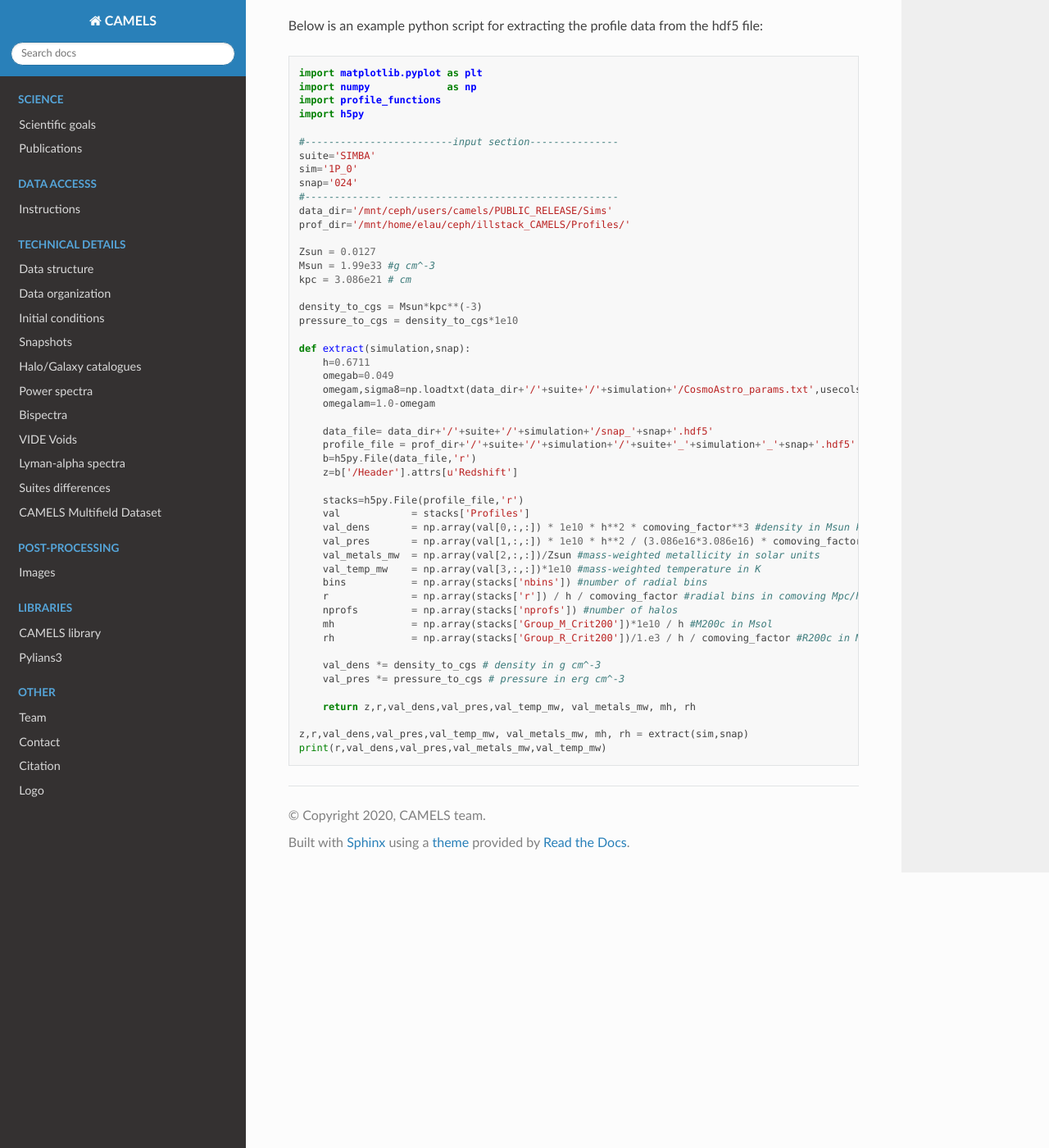
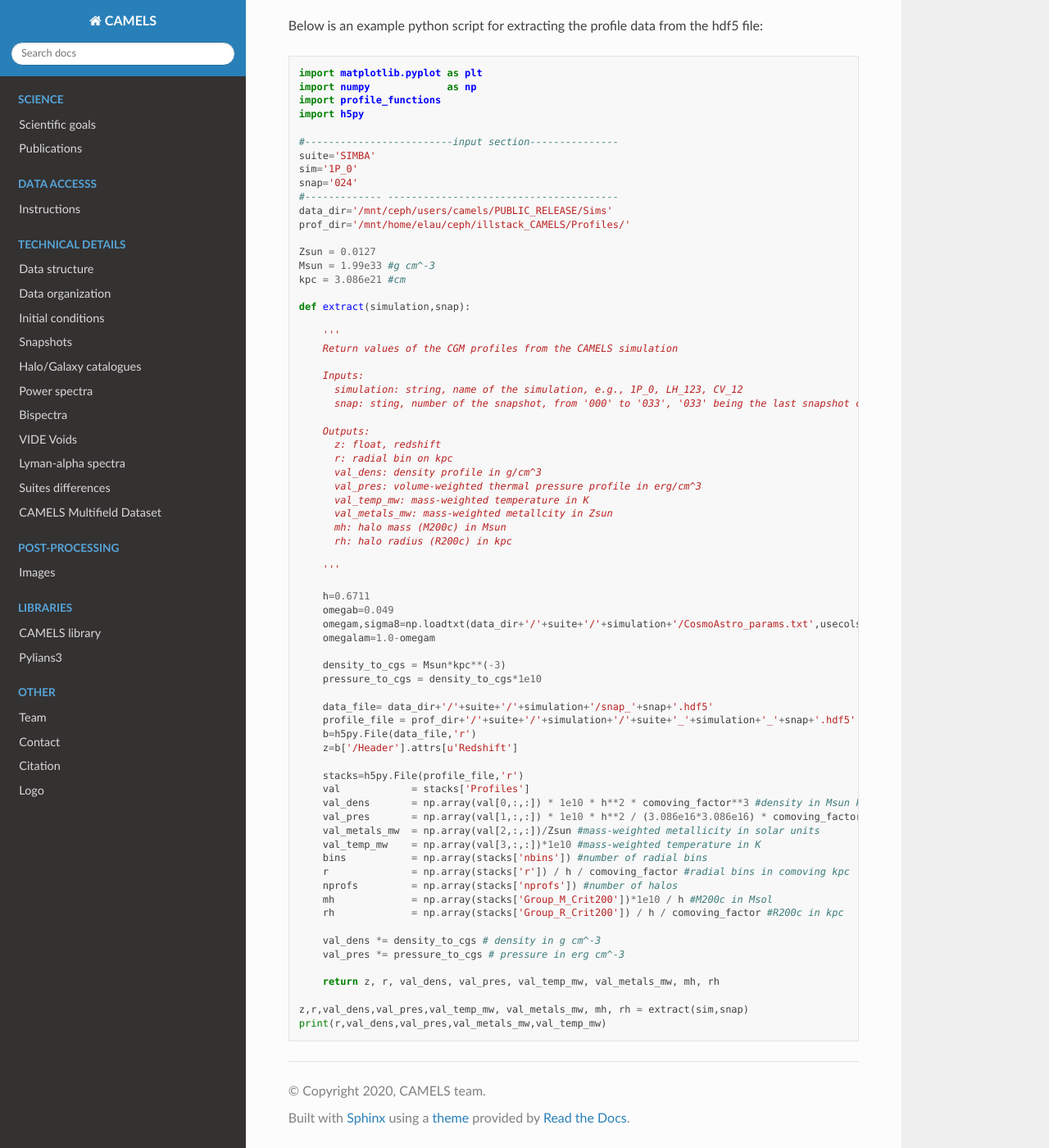
Before and after one commit to franciscovillaescusa/CAMELS, a Sphinx documentation site: the page built from docs/source/Profiles.rst, in a window 1280 px wide and 1400 px high, scrolled down 527 px. Shown: the whole window at 82% size. Built offline with Sphinx 7.4.7 and the Read the Docs theme 2.0.0, drawn with Linux system fonts in a browser that asks for light colours.

Commit message:
Update Profiles.rst

```diff
--- a/docs/source/Profiles.rst
+++ b/docs/source/Profiles.rst
@@ -30,16 +30,36 @@ Below is an example python script for extracting the profile data from the hdf5
 
   Zsun = 0.0127
   Msun = 1.99e33 #g cm^-3
-  kpc = 3.086e21 # cm
-
-  density_to_cgs = Msun*kpc**(-3)
-  pressure_to_cgs = density_to_cgs*1e10
+  kpc = 3.086e21 #cm
 
   def extract(simulation,snap):
+
+      '''
+      Return values of the CGM profiles from the CAMELS simulation
+
+      Inputs:
+        simulation: string, name of the simulation, e.g., 1P_0, LH_123, CV_12
+        snap: sting, number of the snapshot, from '000' to '033', '033' being the last snapshot corresponding to z=0
+
+      Outputs:
+        z: float, redshift
+        r: radial bin on kpc
+        val_dens: density profile in g/cm^3
+        val_pres: volume-weighted thermal pressure profile in erg/cm^3
+        val_temp_mw: mass-weighted temperature in K
+        val_metals_mw: mass-weighted metallcity in Zsun
+        mh: halo mass (M200c) in Msun
+        rh: halo radius (R200c) in kpc
+
+      '''
+
       h=0.6711
       omegab=0.049
       omegam,sigma8=np.loadtxt(data_dir+'/'+suite+'/'+simulation+'/CosmoAstro_params.txt',usecols=(1,2),unpack=True)
       omegalam=1.0-omegam
+
+      density_to_cgs = Msun*kpc**(-3)
+      pressure_to_cgs = density_to_cgs*1e10
 
       data_file= data_dir+'/'+suite+'/'+simulation+'/snap_'+snap+'.hdf5'
       profile_file = prof_dir+'/'+suite+'/'+simulation+'/'+suite+'_'+simulation+'_'+snap+'.hdf5'
@@ -53,15 +73,15 @@ Below is an example python script for extracting the profile data from the hdf5
       val_metals_mw  = np.array(val[2,:,:])/Zsun #mass-weighted metallicity in solar units
       val_temp_mw    = np.array(val[3,:,:])*1e10 #mass-weighted temperature in K
       bins           = np.array(stacks['nbins']) #number of radial bins
-      r              = np.array(stacks['r']) / h / comoving_factor #radial bins in comoving Mpc/h
+      r              = np.array(stacks['r']) / h / comoving_factor #radial bins in comoving kpc
       nprofs         = np.array(stacks['nprofs']) #number of halos
       mh             = np.array(stacks['Group_M_Crit200'])*1e10 / h #M200c in Msol
-      rh             = np.array(stacks['Group_R_Crit200'])/1.e3 / h / comoving_factor #R200c in Mpc
+      rh             = np.array(stacks['Group_R_Crit200']) / h / comoving_factor #R200c in kpc
 
       val_dens *= density_to_cgs # density in g cm^-3
       val_pres *= pressure_to_cgs # pressure in erg cm^-3
 
-      return z,r,val_dens,val_pres,val_temp_mw, val_metals_mw, mh, rh
+      return z, r, val_dens, val_pres, val_temp_mw, val_metals_mw, mh, rh
 
   z,r,val_dens,val_pres,val_temp_mw, val_metals_mw, mh, rh = extract(sim,snap)
   print(r,val_dens,val_pres,val_metals_mw,val_temp_mw)
```
